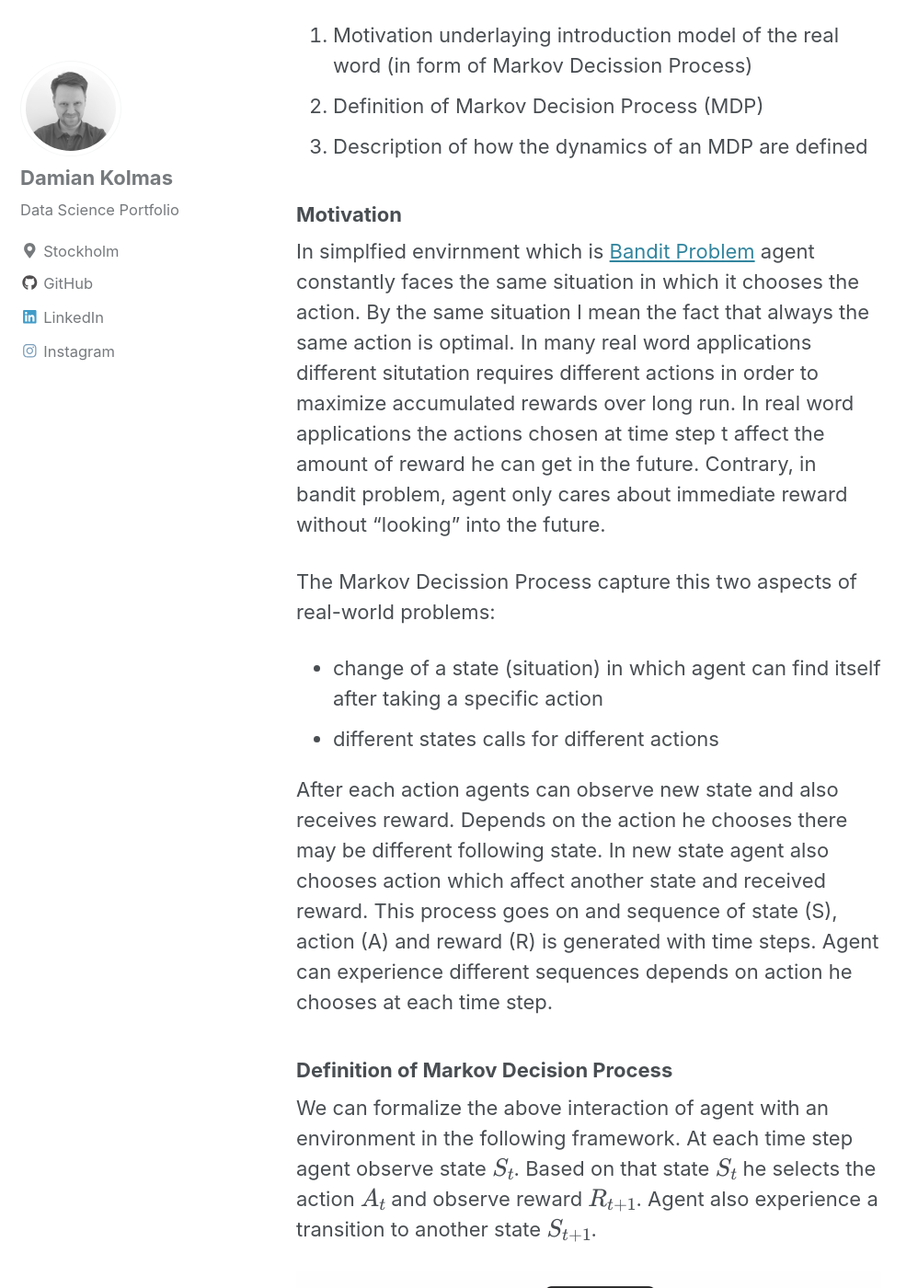
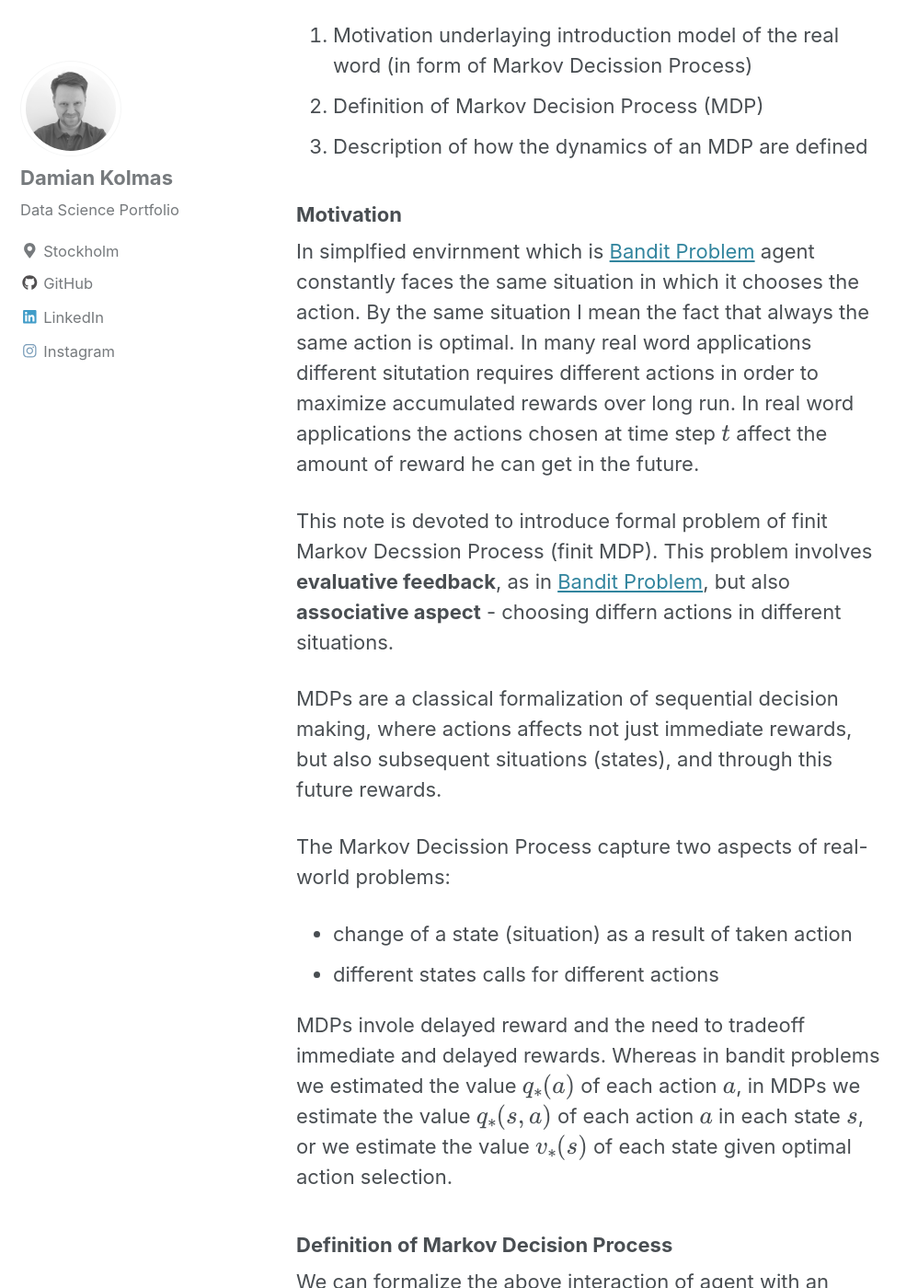
Before and after one commit to DKolmas/DKolmas.github.io, a Jekyll site: the page built from _posts/2019-09-17-Marcov-Decission-Process.md, in a window 1280 px wide and 1400 px high, scrolled down 271 px. Shown: the whole window at 92% size, without its empty margins (0-998 px from the left). Built offline with Jekyll 4.4.1, drawn with Linux system fonts in a browser that asks for light colours; cached includes are drawn as plain includes; formulas are drawn with MathJax 3.

Commit message:
editing MDP note

```diff
--- a/_posts/2019-09-17-Marcov-Decission-Process.md
+++ b/_posts/2019-09-17-Marcov-Decission-Process.md
@@ -14,13 +14,17 @@ mathjax: "true"
 
 ### Motivation
 
-In simplfied envirnment which is [Bandit Problem](http://www.damiankolmas.com/rl/Bandit-problem/) agent constantly faces the same situation in which it chooses the action. By the same situation I mean the fact that always the same action is optimal. In many real word applications different situtation requires different actions in order to maximize accumulated rewards over long run. In real word applications the actions chosen at time step t affect the amount of reward he can get in the future. Contrary, in bandit problem, agent only cares about immediate reward without "looking" into the future.
+In simplfied envirnment which is [Bandit Problem](http://www.damiankolmas.com/rl/Bandit-problem/) agent constantly faces the same situation in which it chooses the action. By the same situation I mean the fact that always the same action is optimal. In many real word applications different situtation requires different actions in order to maximize accumulated rewards over long run. In real word applications the actions chosen at time step $$t$$ affect the amount of reward he can get in the future.
 
-The Markov Decission Process capture this two aspects of real-world problems:
- - change of a state (situation) in which agent can find itself after taking a specific action
+This note is devoted to introduce formal problem of finit Markov Decssion Process (finit MDP). This problem involves **evaluative feedback**, as in [Bandit Problem](http://www.damiankolmas.com/rl/Bandit-problem/), but also **associative aspect** - choosing differn actions in different situations.
+
+MDPs are a classical formalization of sequential decision making, where actions affects not just immediate rewards, but also subsequent situations (states), and through this future rewards.
+
+The Markov Decission Process capture two aspects of real-world problems:
+ - change of a state (situation) as a result of taken action
  - different states calls for different actions
 
-After each action agents can observe new state and also receives reward. Depends on the action he chooses there may be different following state. In new state agent also chooses action which affect another state and received reward. This process goes on and sequence of state (S), action (A) and reward (R) is generated with time steps. Agent can experience different sequences depends on action he chooses at each time step.
+MDPs invole delayed reward and the need to tradeoff immediate and delayed rewards. Whereas in bandit problems we estimated the value $$q_{*}(a)$$ of each action $$a$$, in MDPs we estimate the value $$q_{*}(s,a)$$ of each action $$a$$ in each state $$s$$, or we estimate the value $$v_{*}(s)$$ of each state given optimal action selection.
 
 ### Definition of Markov Decision Process
 
```
Also changed, not shown: images/MDP_framework_v1.png.
